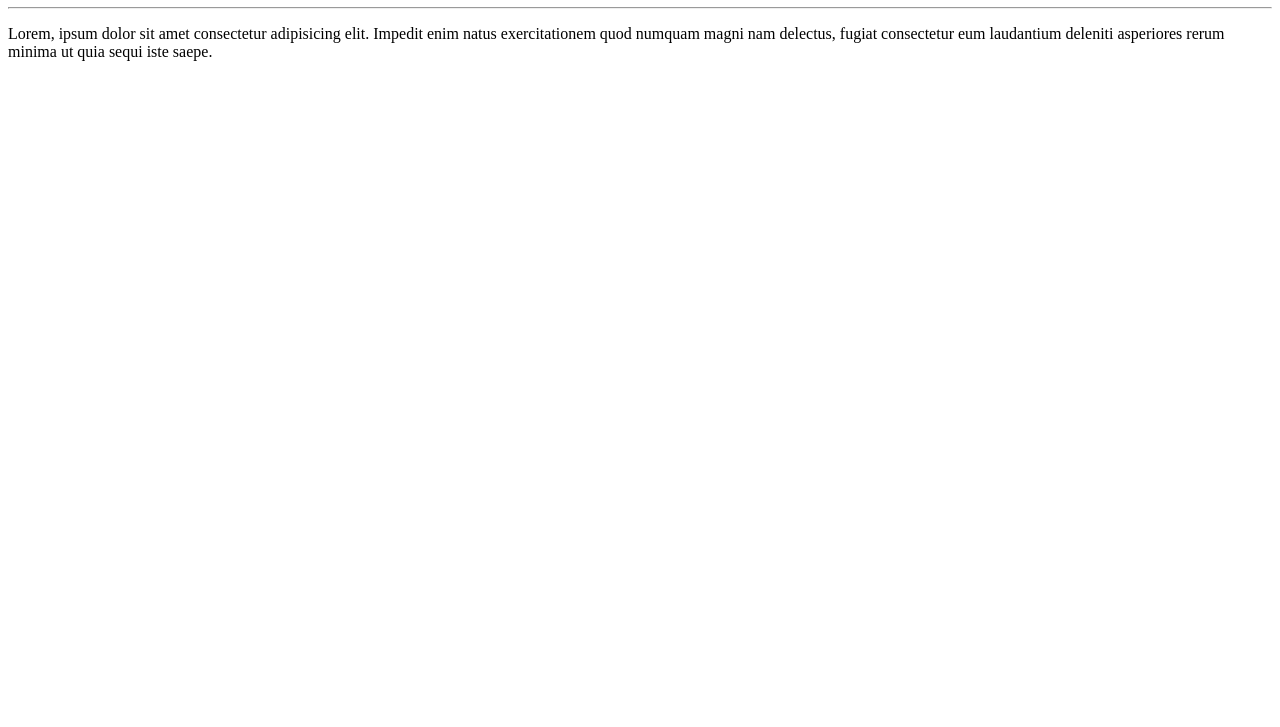
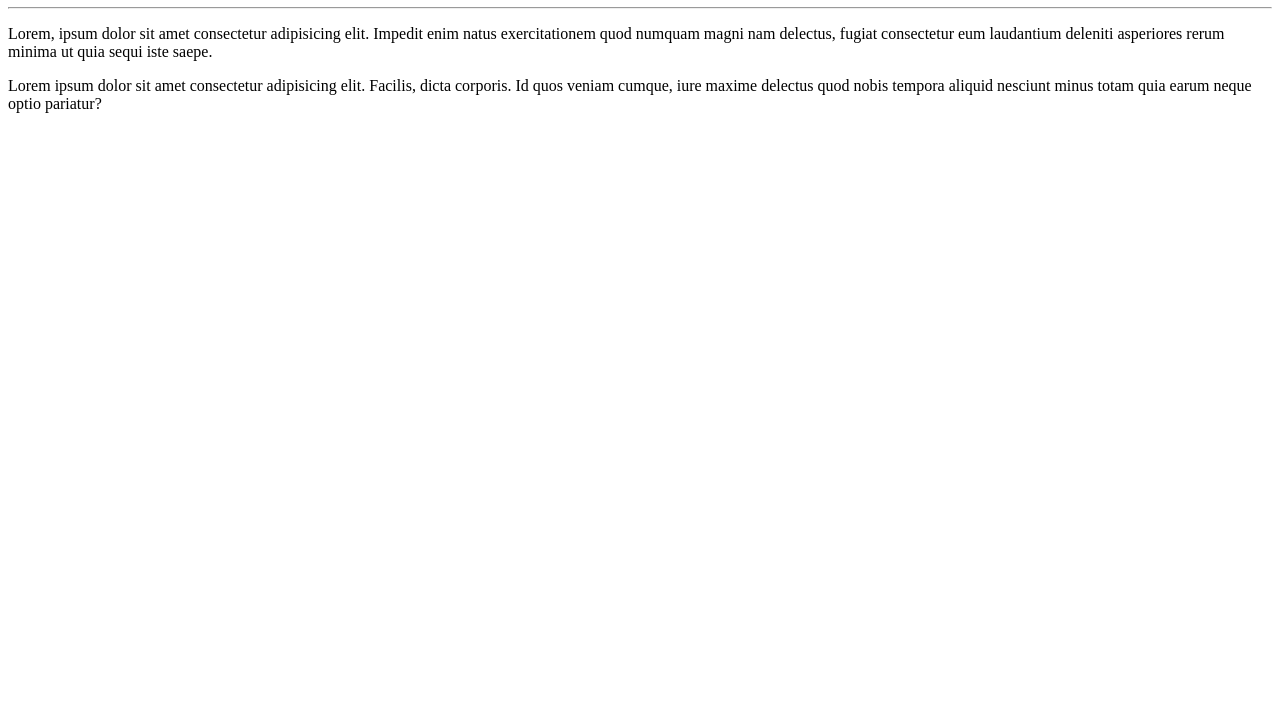
Before and after one commit to nssantana/Ola_Mundo, a plain HTML site: page site-exemplo/index.html in a window 1280 px wide. Shown: the part 73-800 px from the top of the page. Drawn offline with Linux system fonts and the light colour scheme.

Commit message:
add um parágrafo
adicionei um novo parágrafo a página principal

```diff
--- a/site-exemplo/index.html
+++ b/site-exemplo/index.html
@@ -9,5 +9,6 @@
     <h1>Olá, Mundo! </h1>
     <hr>
     <p>Lorem, ipsum dolor sit amet consectetur adipisicing elit. Impedit enim natus exercitationem quod numquam magni nam delectus, fugiat consectetur eum laudantium deleniti asperiores rerum minima ut quia sequi iste saepe.</p>
+    <p>Lorem ipsum dolor sit amet consectetur adipisicing elit. Facilis, dicta corporis. Id quos veniam cumque, iure maxime delectus quod nobis tempora aliquid nesciunt minus totam quia earum neque optio pariatur?</p>
 </body>
 </html>
```
